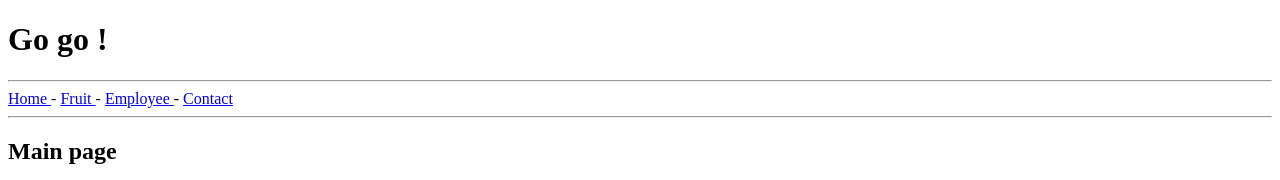
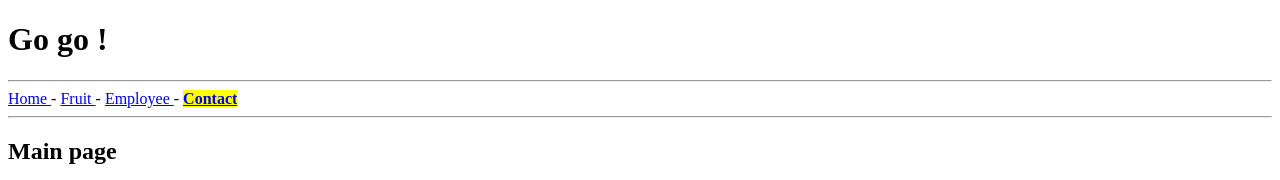
Before and after one commit to vpino/p2-expenses, an Angular app in the folder expenses/: page /contact/1 in a window 1280 px wide. Shown: the top 180 px of the page. Built offline with nearby package versions, Linux system fonts and the light colour scheme.

Commit message:
feat(expenses): Add check for active menu item

```diff
--- a/expenses/src/app/app.component.html
+++ b/expenses/src/app/app.component.html
@@ -4,19 +4,19 @@
 <hr>
 
 <nav>
-	<a [routerLink]="['/home']">
+	<a [routerLink]="['/home']" [routerLinkActive]="['active']">
 		Home
 	</a>
 	-
-	<a [routerLink]="['/fruit']">
+	<a [routerLink]="['/fruit']" [routerLinkActive]="['active']">
 		Fruit
 	</a>
 	-
-	<a [routerLink]="['/employee']">
+	<a [routerLink]="['/employee']" [routerLinkActive]="['active']">
 		Employee
 	</a>
 	-
-	<a [routerLink]="['/contact']">
+	<a [routerLink]="['/contact']" [routerLinkActive]="['active']" >
 		Contact
 	</a>
 </nav>
--- a/expenses/src/assets/styles.css
+++ b/expenses/src/assets/styles.css
@@ -9,3 +9,8 @@
 .letterBig{
 	font-size: 40px;
 }
+
+.active{
+	font-weight: bold;
+	background: yellow;
+}
```
